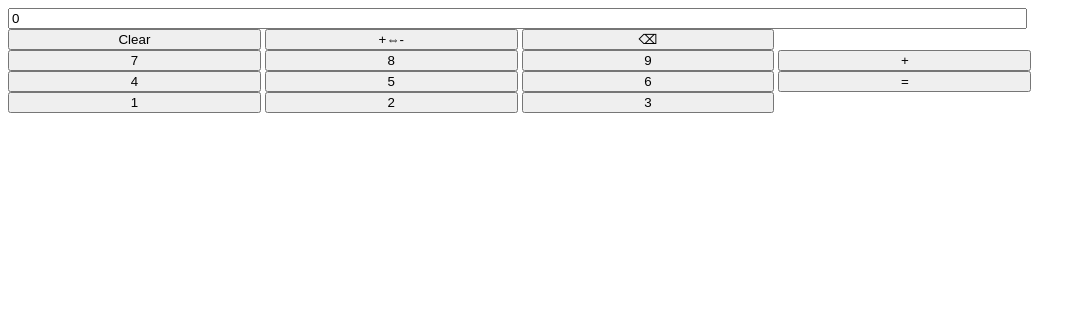
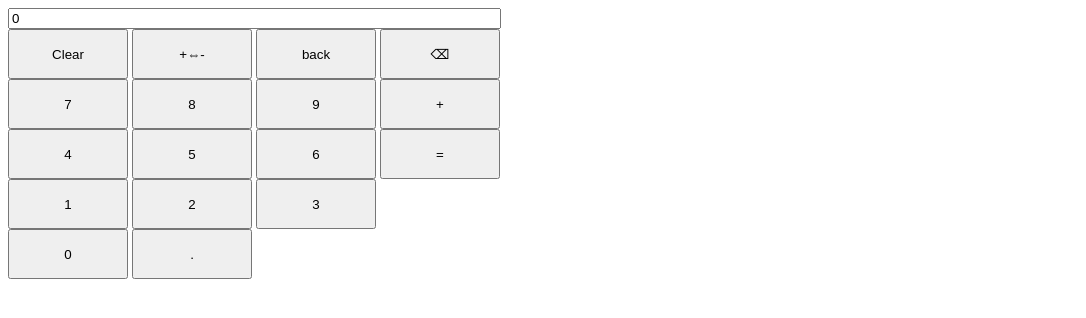
Before and after one commit to YifanH123/myServer, a website: page calculator.html in a window 1280 px wide. Both pictures are taken after a click on the button "Clear". Shown: the whole page, without its empty margins (0-1086 px from the left). Drawn offline with nearby package versions, Linux system fonts and the light colour scheme.

Commit message:
reformated

```diff
--- a/calculator.html
+++ b/calculator.html
@@ -8,16 +8,23 @@
 		window.num1;
 		window.opperator = "";
 		window.is_opperator = false;
-		function clear() {
-			document.getElementById("display").value = "";
+		function added() {
+			if (window.opperator.length == "1") {
+				alert("Error")
+				cleared()
+			} else {
+				window.num1 = document.getElementById("display").value;
+				cleared();
+				window.opperator = "+";
+			}
+		}
+		function cleared() {
+			document.getElementById("display").value = "0";
+			window.opperator = "";
+			window.is_opperator = false;
 		}
 		function deletes() {
 			document.getElementById("display").value = document.getElementById("display").value.slice(0, -1);
-		}
-		function add() {
-			window.num1 = document.getElementById("display").value;
-			clear();
-			window.opperator = "+";
 		}
 		function buttonclick_not0(a) {
 			current = document.getElementById("display").value;
@@ -30,9 +37,25 @@
 				window.is_opperator = true;
 			}
 		}
+		function buttonclick_0() {
+			current = document.getElementById("display").value;
+			if (current == 0) {
+				document.getElementById("display").value = "0";
+			} else {
+				document.getElementById("display").value = current + "0";
+			}
+		}
+		function buttonclick_period() {
+			current = document.getElementById("display").value;
+			if (document.getElementById("display").value == "") {
+				document.getElementById("display").value = "0.";
+			} else {
+				document.getElementById("display").value = document.getElementById("display").value + ".";
+			}
+		}
 		function equal() {
 			if (window.is_opperator) {
-				window.num2 = document.getElementById("display").value
+				window.num2 = document.getElementById("display").value;
 				window.num1 = parseInt(window.num1) + parseInt(window.num2);
 				document.getElementById("display").value = window.num1;
 				$("#paragraph1").text(window.num1);
@@ -47,30 +70,37 @@
 				document.getElementById("display").value = "-" + document.getElementById("display").value;
 			} else if (document.getElementById("display").value.slice(0, 1) == "-") {
 				document.getElementById("display").value = document.getElementById("display").value.replace("-", "");
+			} else {
+				alert("Error");
+				cleared();
 			}
 		}
 	</script>
 </head>
 <body>
-	<input type="String" id="display" value="0" style="width:80%">
+	<input type="String" id="display" value="0" style="width:485px">
 	<br>
-	<button onclick="clear()"             style="width:20%">Clear</button>
-	<button onclick="switch_sign()"       style="width:20%">+⇔-</button>
-	<button onclick="deletes()"           style="width:20%">⌫</button>
+	<button onclick="cleared();"            style="width:120px; height:50px">Clear</button>
+	<button onclick="switch_sign();"        style="width:120px; height:50px">+⇔-</button>
+	<button onclick=""                     style="width:120px; height:50px">back</button>
+	<button onclick="deletes();"            style="width:120px; height:50px">⌫</button>
 	<br>
-	<button onclick="buttonclick_not0(7)" style="width:20%">7</button>
-	<button onclick="buttonclick_not0(8)" style="width:20%">8</button>
-	<button onclick="buttonclick_not0(9)" style="width:20%">9</button>
-	<button onclick="add()"               style="width:20%">+</button>
+	<button onclick="buttonclick_not0(7);"  style="width:120px; height:50px">7</button>
+	<button onclick="buttonclick_not0(8);"  style="width:120px; height:50px">8</button>
+	<button onclick="buttonclick_not0(9);"  style="width:120px; height:50px">9</button>
+	<button onclick="added();"                style="width:120px; height:50px">+</button>
 	<br>
-	<button onclick="buttonclick_not0(4)" style="width:20%">4</button>
-	<button onclick="buttonclick_not0(5)" style="width:20%">5</button>
-	<button onclick="buttonclick_not0(6)" style="width:20%">6</button>
-	<button onclick="equal()"             style="width:20%">=</button>
+	<button onclick="buttonclick_not0(4);"  style="width:120px; height:50px">4</button>
+	<button onclick="buttonclick_not0(5);"  style="width:120px; height:50px">5</button>
+	<button onclick="buttonclick_not0(6);"  style="width:120px; height:50px">6</button>
+	<button onclick="equal();"              style="width:120px; height:50px">=</button>
 	<br>
-	<button onclick="buttonclick_not0(1)" style="width:20%">1</button>
-	<button onclick="buttonclick_not0(2)" style="width:20%">2</button>
-	<button onclick="buttonclick_not0(3)" style="width:20%">3</button>
+	<button onclick="buttonclick_not0(1);"  style="width:120px; height:50px">1</button>
+	<button onclick="buttonclick_not0(2);"  style="width:120px; height:50px">2</button>
+	<button onclick="buttonclick_not0(3);"  style="width:120px; height:50px">3</button>
+	<br>
+	<button onclick="buttonclick_0();"      style="width:120px; height:50px">0</button>
+	<button onclick="buttonclick_period();" style="width:120px; height:50px">.</button>
 <script type="text/javascript">
 	document.getElementById("display").value = window.num1.toString();
 </script>
--- a/index.js
+++ b/index.js
@@ -10,7 +10,7 @@ app.get('/calc', (req, res) => {
 	res.sendFile(__dirname + "/calculator.html");
 })
 
-app.get('/desmos', (req, res) => {
+app.get('/math_links', (req, res) => {
 	res.send(`<button onclick="location.href='http://www.desmos.com'" type="button">Desmos</button>`);
 })
 
```
Also changed, not shown: welcome.html (+3 -0 lines).
